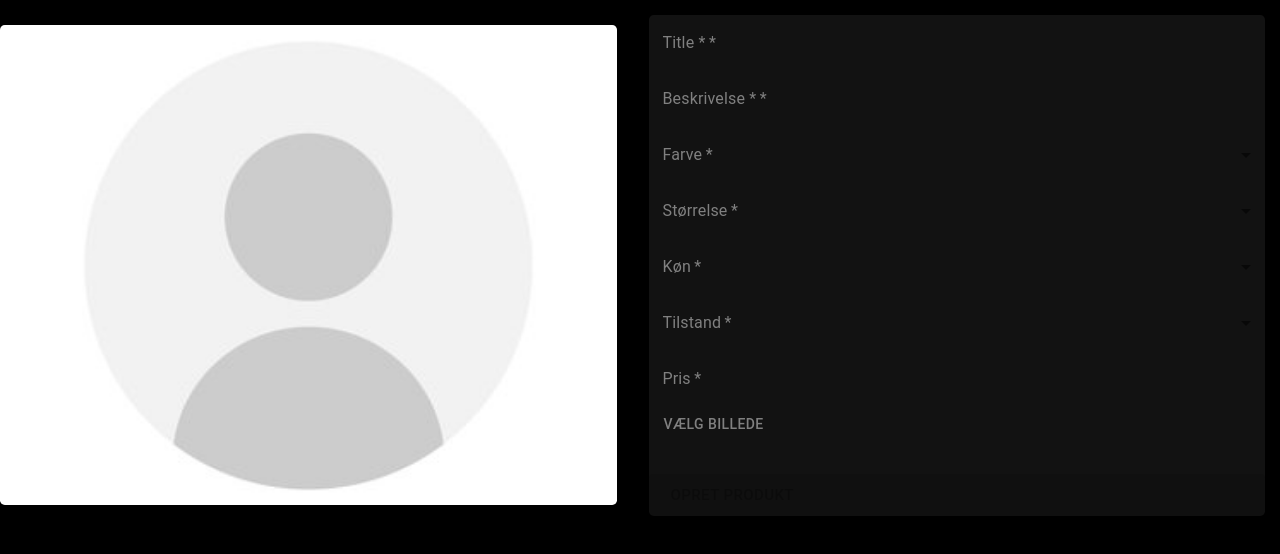
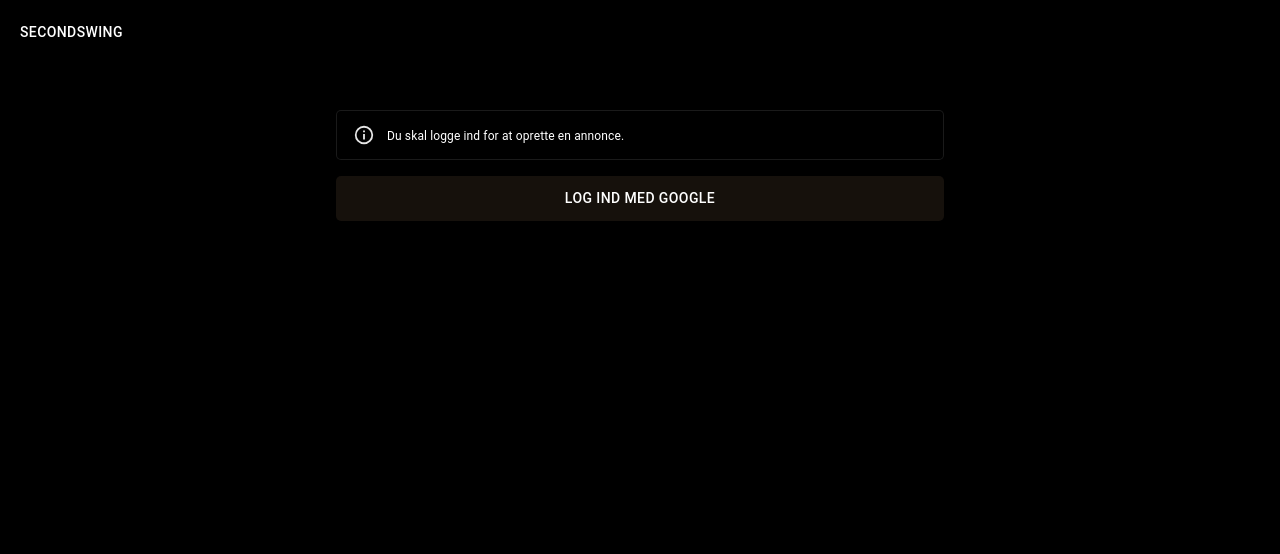
Before and after one commit to Lochmannweb/web-secondswing, a Next.js app: page /opretProdukt in a window 1280 px wide. Shown: the top 554 px of the page. Built offline with nearby package versions, Linux system fonts and the light colour scheme; no server answers; some icons are missing.

Commit message:
opret annonce

```diff
--- a/src/app/components/Products/OpretProdukt.tsx
+++ b/src/app/components/Products/OpretProdukt.tsx
@@ -3,7 +3,7 @@
 import { createProduct } from "@/app/lib/crud"
 import { getSupabaseClient } from "@/app/lib/supabaseClient"
 import type React from "react"
-import { useState } from "react"
+import { useEffect, useState } from "react"
 import {
   Box,
   TextField,
@@ -35,9 +35,31 @@ export default function CreateProduct() {
   const [imageFile, setImageFile] = useState<File | null>(null)
   const [imagePreview, setImagePreview] = useState<string | null>(null)
   const [loading, setLoading] = useState(false)
+  const [authChecked, setAuthChecked] = useState(false)
+  const [needsLogin, setNeedsLogin] = useState(false)
   const [message, setMessage] = useState<{ type: "success" | "error"; text: string } | null>(null)
 
   const supabase = getSupabaseClient();
+
+  useEffect(() => {
+    const checkUser = async () => {
+      const { data: { user } } = await supabase.auth.getUser()
+      setNeedsLogin(!user)
+      setAuthChecked(true)
+    }
+
+    checkUser()
+  }, [supabase])
+
+  async function signInWithGoogle() {
+    await supabase.auth.signInWithOAuth({
+      provider: "google",
+      options: {
+        redirectTo: window.location.href,
+        queryParams: { prompt: "select_account" },
+      },
+    })
+  }
 
 
 
@@ -129,6 +151,27 @@ export default function CreateProduct() {
   }
 
 
+
+  if (!authChecked) {
+    return null
+  }
+
+  if (needsLogin) {
+    return (
+      <Box className="opret-login-gate">
+        <Alert severity="info" className="opret-login-alert">
+          Du skal logge ind for at oprette en annonce.
+        </Alert>
+        <Button
+          variant="contained"
+          onClick={signInWithGoogle}
+          className="opret-login-button"
+        >
+          Log ind med Google
+        </Button>
+      </Box>
+    )
+  }
 
   return (
     <Box
--- a/src/app/globals.css
+++ b/src/app/globals.css
@@ -376,6 +376,41 @@ hr {
 .shop-loading-alert .MuiAlert-icon,
 .shop-loading-alert .MuiAlert-message {
   color: white !important;
+}
+
+.opret-login-gate {
+  max-width: 640px;
+  margin: 110px auto 0;
+  padding: 0 16px;
+  display: grid;
+  gap: 16px;
+}
+
+.opret-login-alert.MuiAlert-root {
+  background-color: black !important;
+  color: white !important;
+  border: 1px solid rgba(255, 255, 255, 0.1);
+  border-radius: 5px;
+  font-size: 12px;
+  align-items: end;
+}
+
+.opret-login-alert .MuiAlert-icon,
+.opret-login-alert .MuiAlert-message {
+  color: white !important;
+}
+
+.opret-login-button.MuiButton-root {
+  justify-self: start;
+  background: #16110c;
+  color: white;
+  border-radius: 5px;
+  padding: 10px 18px;
+  width: 100%;
+}
+
+.opret-login-button.MuiButton-root:hover {
+  background: #120e0a;
 }
 
 @media screen and (max-width: 598px) {
--- a/src/app/shop/page.tsx
+++ b/src/app/shop/page.tsx
@@ -115,7 +115,7 @@ export default function ShopPage() {
         </Box>
         <Box className="shop-page-products">
           {filteredProducts.length === 0 ? (
-            <Alert severity="info">Ingen produkter matcher din søgning endnu.</Alert>
+            <Alert severity="info">Du skal være logget ind for at kunne se produkter</Alert>
           ) : (
             <AllProducts products={filteredProducts} />
           )}
```
